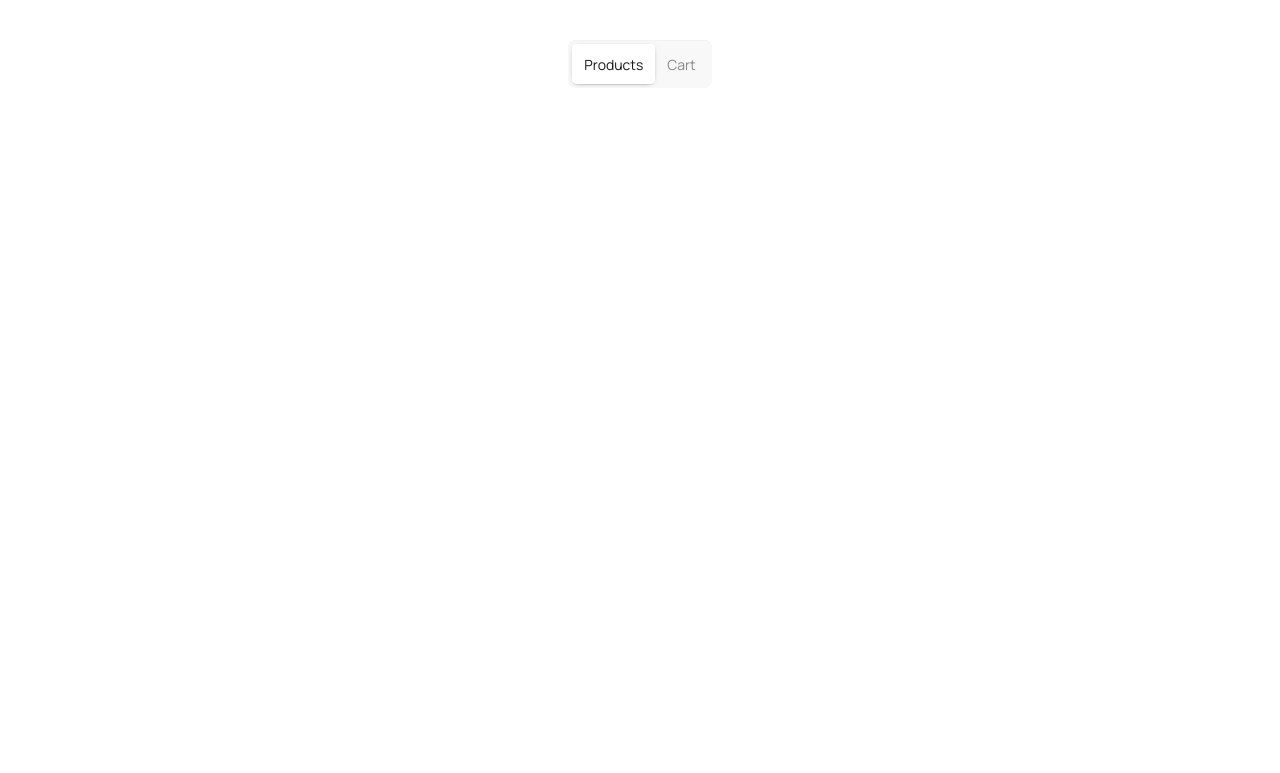
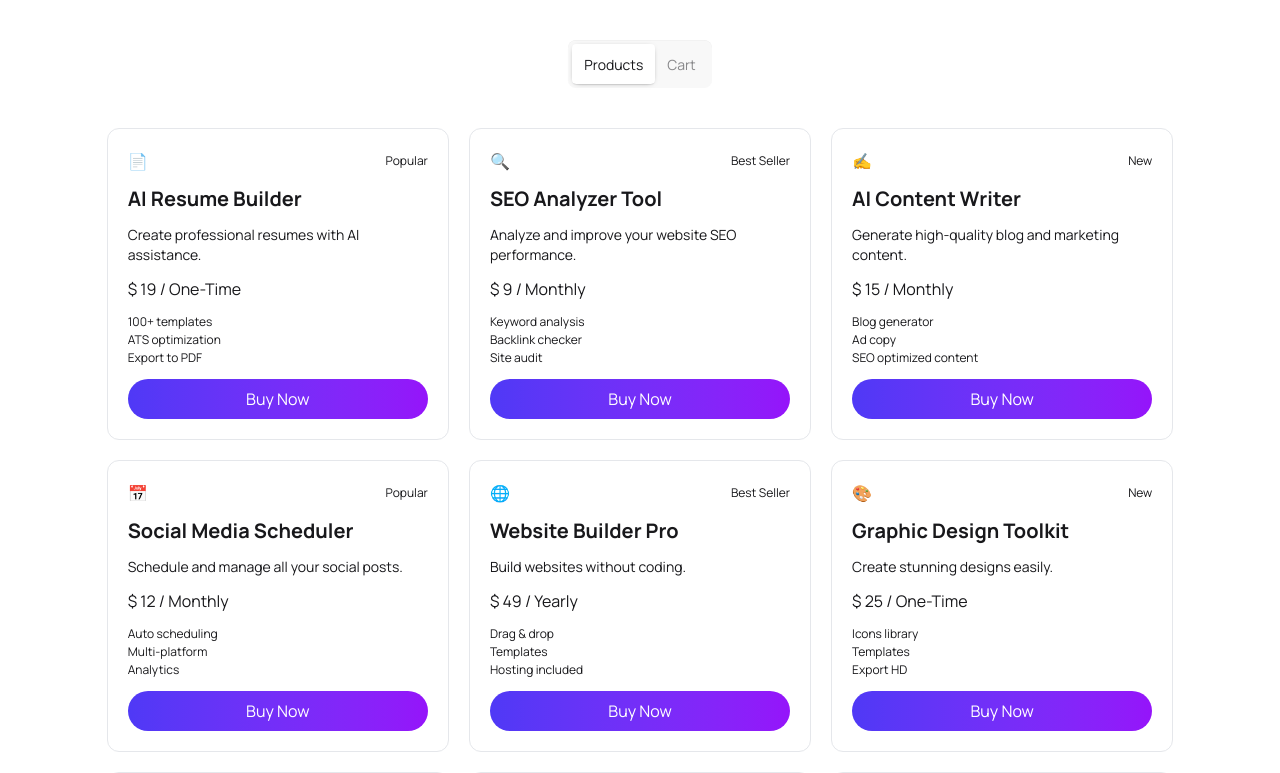
Before and after one commit to msirazu/digitools-platform, a React (Vite) app: page / in a window 1280 px wide. Shown: the part 985-1758 px from the top of the page. Before the commit the page ends 1073 px from the top, so only its background shows below. Built offline with nearby package versions, Linux system fonts and the light colour scheme.

Commit message:
tools card fetch and showed to home succesfully

```diff
--- a/src/App.jsx
+++ b/src/App.jsx
@@ -1,8 +1,18 @@
+import { Suspense, useState } from "react";
+import ToolsCard from "./components/common/ToolsCard";
 import Navbar from "./components/layout/header/Navbar";
 import HeroBanner from "./components/ui/HeroBanner";
 import UserStats from "./components/ui/UserStats";
+import Cart from "./components/common/Cart";
+
+const dataFetch = async () => {
+  const res = await fetch('/data/toolsData.json');
+  return res.json();
+}
 
 const App = () => {
+  const dataPromise = dataFetch();
+  const [activeTab, setActiveTab] = useState('product');
   return (
     <div className="font-manrope">
       <header id="header-section" className="w-11/12 lg:w-10/12 mx-auto">
@@ -20,16 +30,23 @@ const App = () => {
           <p className="text-[12px]">Choose from our curated collection of premium digital products designed<br/>to boost your productivity and creativity.</p>
         </section>
 
-        <section id="tab-section" className="mt-10 flex justify-center">
+        <section id="tab-section" className="my-10 flex justify-center">
           <div className="tabs tabs-box">
-  <input type="radio" name="my_tabs_1" className="tab" aria-label="Products" defaultChecked />
-  <input type="radio" name="my_tabs_1" className="tab" aria-label="Cart"/>
+  <input type="radio" name="my_tabs_1" className="tab" aria-label="Products" defaultChecked onClick={()=> setActiveTab('product')}/>
+  <input type="radio" name="my_tabs_1" className="tab" aria-label="Cart" onClick={()=> setActiveTab('cart')}/>
 </div>
         </section>
 
         <section id="card-section">
+          {activeTab === 'product' ? <div>
+          <Suspense fallback={<p>loading.....</p>}>
+          <ToolsCard dataPromise={dataPromise}/>
+          </Suspense>
+          </div> : <div>
+            <Cart/>
+          </div>}
+        </section>
 
-        </section>
       </main>
 
       <section id="workflow-section">
--- /dev/null
+++ b/src/components/common/Cart.jsx
@@ -0,0 +1,9 @@
+const Cart = () => {
+    return (
+        <div>
+            cart section
+        </div>
+    );
+};
+
+export default Cart;
--- /dev/null
+++ b/src/components/common/ToolCard.jsx
@@ -0,0 +1,22 @@
+const ToolCard = ({ data }) => {
+
+    const {name, description, price, period, tag, tagType, features, icon} = data;
+
+    return (
+        <div className="border p-5 rounded-xl border-gray-200 space-y-3 hover:shadow-md hover:border-gray-300 hover:cursor-pointer">
+            <div className="flex justify-between items-center">
+                {icon}
+                <p className="capitalize text-[12px]">{tag}</p>
+            </div>
+            <h2 className="font-bold text-xl">{name}</h2>
+            <p className="text-sm">{description}</p>
+            <h5>$ {price} / <span className="capitalize">{period}</span></h5>
+            <div>
+            {features.map((feature, index) => <p className="text-[12px]" key={index}>{feature}</p>)}
+            </div>
+            <button className="btn-one w-full">Buy Now</button>
+        </div>
+    );
+};
+
+export default ToolCard;
--- /dev/null
+++ b/src/components/common/ToolsCard.jsx
@@ -0,0 +1,13 @@
+import { use } from "react";
+import ToolCard from "./ToolCard";
+
+const ToolsCard = ({ dataPromise }) => {
+    const allData = use(dataPromise);
+    return (
+        <div className="grid grid-cols-1 md:grid-cols-3 gap-5">
+            {allData.map(data => <ToolCard key={data.id} data={data}/>)}
+        </div>
+    );
+};
+
+export default ToolsCard;
```
